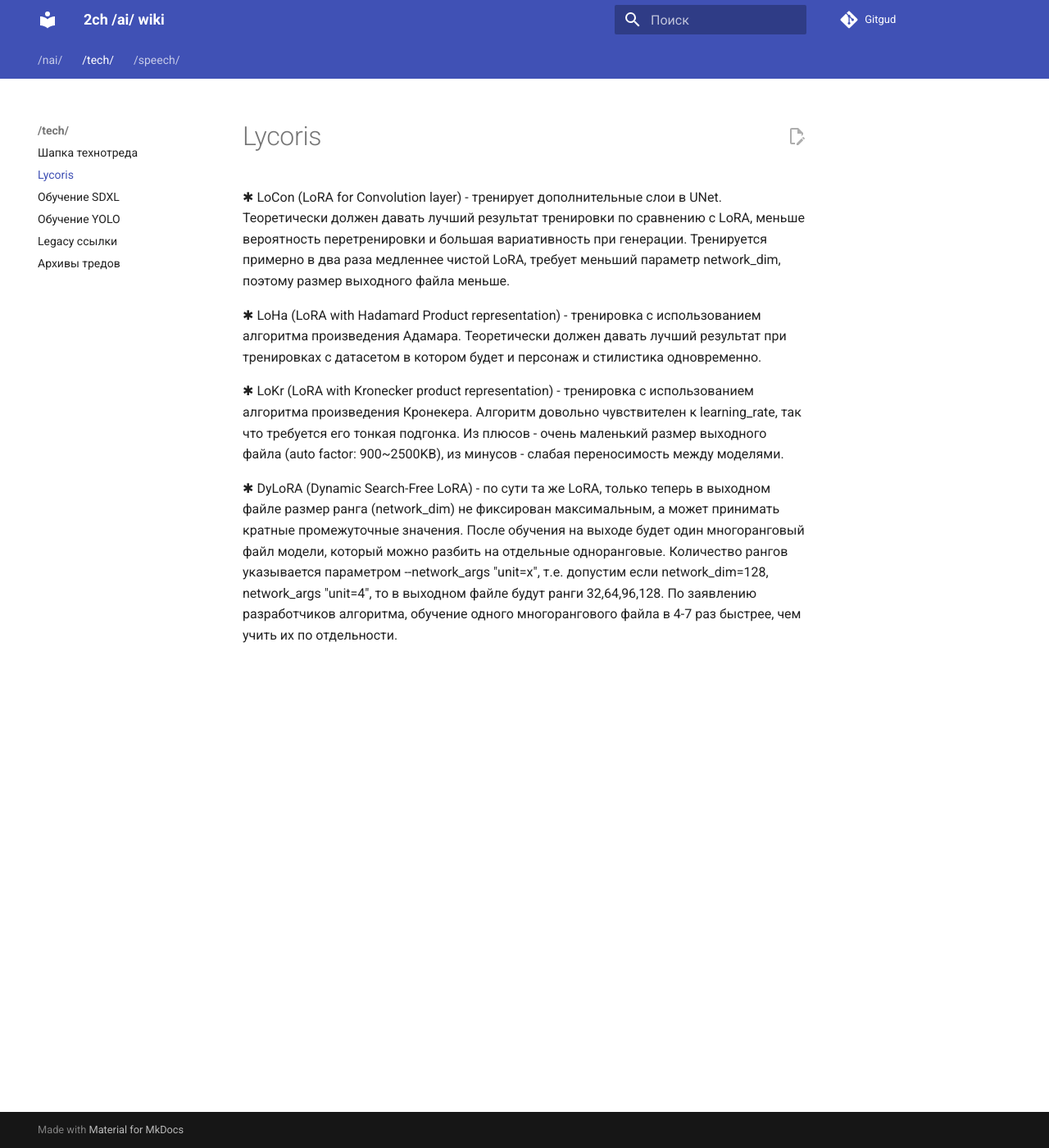
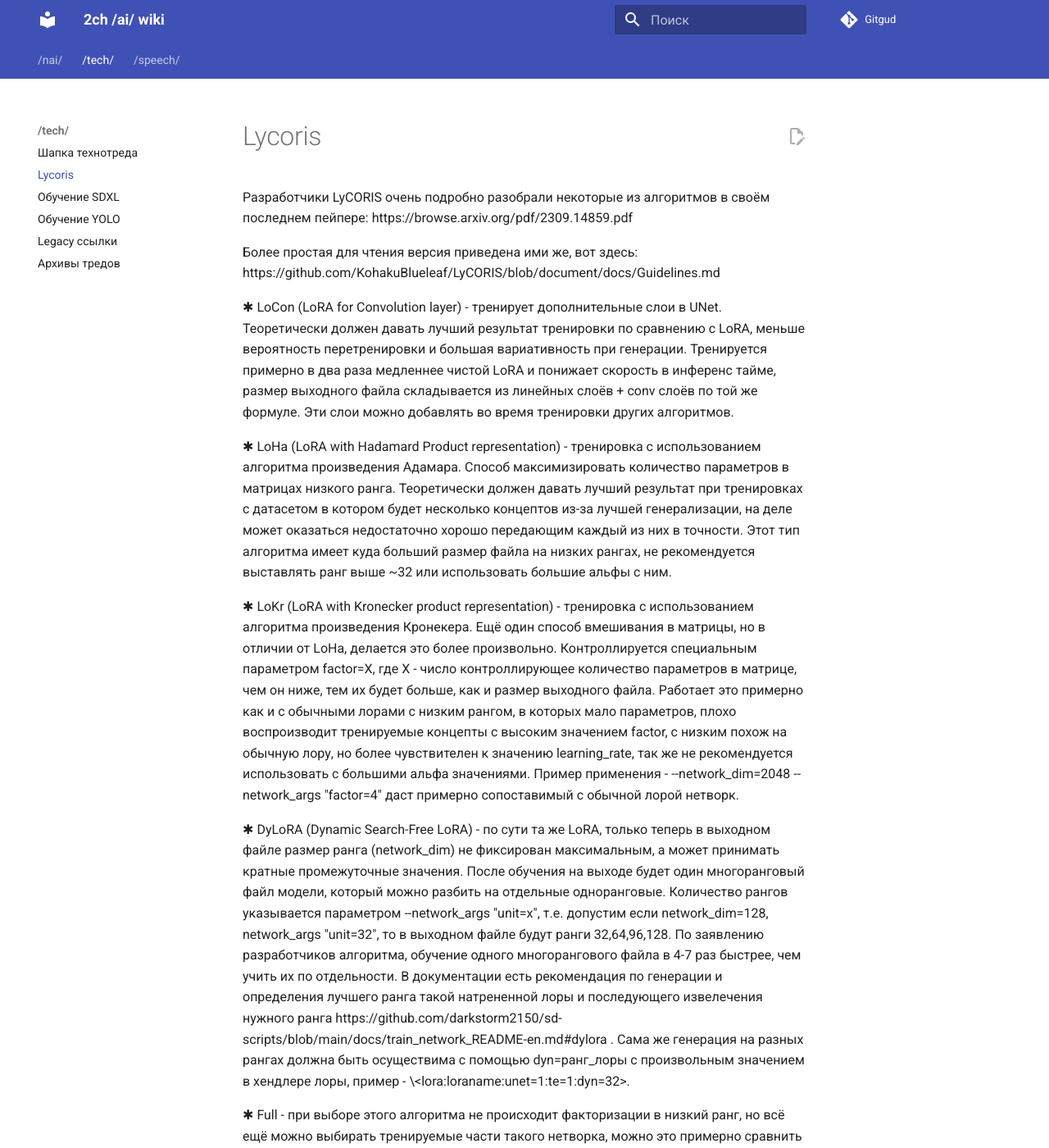
Before and after one commit to 2ch-ai/wiki, an MkDocs documentation site: the page built from docs/tech/lycoris.md, in a window 1280 px wide and 1400 px high. Shown: the whole window at 82% size. Built offline with MkDocs 1.6.1 and Material for MkDocs 9.7.7, drawn with Linux system fonts in a browser that asks for light colours; some of the changed text lies outside the part shown.

Commit message:
Обновление инфы про ликорисы

```diff
--- a/docs/tech/lycoris.md
+++ b/docs/tech/lycoris.md
@@ -1,7 +1,13 @@
-✱ LoCon (LoRA for Convolution layer) - тренирует дополнительные слои в UNet. Теоретически должен давать лучший результат тренировки по сравнению с LoRA, меньше вероятность перетренировки и большая вариативность при генерации. Тренируется примерно в два раза медленнее чистой LoRA, требует меньший параметр network_dim, поэтому размер выходного файла меньше.
+Разработчики LyCORIS очень подробно разобрали некоторые из алгоритмов в своём последнем пейпере: https://browse.arxiv.org/pdf/2309.14859.pdf
 
-✱ LoHa (LoRA with Hadamard Product representation) - тренировка с использованием алгоритма произведения Адамара. Теоретически должен давать лучший результат при тренировках с датасетом в котором будет и персонаж и стилистика одновременно.
+Более простая для чтения версия приведена ими же, вот здесь: https://github.com/KohakuBlueleaf/LyCORIS/blob/document/docs/Guidelines.md
 
-✱ LoKr (LoRA with Kronecker product representation) - тренировка с использованием алгоритма произведения Кронекера. Алгоритм довольно чувствителен к learning_rate, так что требуется его тонкая подгонка. Из плюсов - очень маленький размер выходного файла (auto factor: 900~2500KB), из минусов - слабая переносимость между моделями.
+✱ LoCon (LoRA for Convolution layer) - тренирует дополнительные слои в UNet. Теоретически должен давать лучший результат тренировки по сравнению с LoRA, меньше вероятность перетренировки и большая вариативность при генерации. Тренируется примерно в два раза медленнее чистой LoRA и понижает скорость в инференс тайме, размер выходного файла складывается из линейных слоёв + conv слоёв по той же формуле. Эти слои можно добавлять во время тренировки других алгоритмов.
 
-✱ DyLoRA (Dynamic Search-Free LoRA) - по сути та же LoRA, только теперь в выходном файле размер ранга (network_dim) не фиксирован максимальным, а может принимать кратные промежуточные значения. После обучения на выходе будет один многоранговый файл модели, который можно разбить на отдельные одноранговые. Количество рангов указывается параметром --network_args "unit=x", т.е. допустим если network_dim=128, network_args "unit=4", то в выходном файле будут ранги 32,64,96,128. По заявлению разработчиков алгоритма, обучение одного многорангового файла в 4-7 раз быстрее, чем учить их по отдельности.
+✱ LoHa (LoRA with Hadamard Product representation) - тренировка с использованием алгоритма произведения Адамара. Способ максимизировать количество параметров в матрицах низкого ранга. Теоретически должен давать лучший результат при тренировках с датасетом в котором будет несколько концептов из-за лучшей генерализации, на деле может оказаться недостаточно хорошо передающим каждый из них в точности. Этот тип алгоритма имеет куда больший размер файла на низких рангах, не рекомендуется выставлять ранг выше ~32 или использовать большие альфы с ним.
+
+✱ LoKr (LoRA with Kronecker product representation) - тренировка с использованием алгоритма произведения Кронекера. Ещё один способ вмешивания в матрицы, но в отличии от LoHa, делается это более произвольно. Контроллируется специальным параметром factor=X, где X - число контроллирующее количество параметров в матрице, чем он ниже, тем их будет больше, как и размер выходного файла. Работает это примерно как и с обычными лорами с низким рангом, в которых мало параметров, плохо воспроизводит тренируемые концепты с высоким значением factor, с низким похож на обычную лору, но более чувствителен к значению learning_rate, так же не рекомендуется использовать с большими альфа значениями. Пример применения - --network_dim=2048 --network_args "factor=4" даст примерно сопоставимый с обычной лорой нетворк.
+
+✱ DyLoRA (Dynamic Search-Free LoRA) - по сути та же LoRA, только теперь в выходном файле размер ранга (network_dim) не фиксирован максимальным, а может принимать кратные промежуточные значения. После обучения на выходе будет один многоранговый файл модели, который можно разбить на отдельные одноранговые. Количество рангов указывается параметром --network_args "unit=x", т.е. допустим если network_dim=128, network_args "unit=32", то в выходном файле будут ранги 32,64,96,128. По заявлению разработчиков алгоритма, обучение одного многорангового файла в 4-7 раз быстрее, чем учить их по отдельности. В документации есть рекомендация по генерации и определения лучшего ранга такой натрененной лоры и последующего извелечения нужного ранга https://github.com/darkstorm2150/sd-scripts/blob/main/docs/train_network_README-en.md#dylora . Сама же генерация на разных рангах должна быть осуществима с помощью dyn=ранг_лоры с произвольным значением в хендлере лоры, пример - \<lora:loraname:unet=1:te=1:dyn=32\>.
+
+✱ Full - при выборе этого алгоритма не происходит факторизации в низкий ранг, но всё ещё можно выбирать тренируемые части такого нетворка, можно это примерно сравнить с дримбутом, learning_rate тут нужен примерно такой же как и для него, размер выходнго файла как и потребление VRAM во время тренировки тут тоже больше.
```
